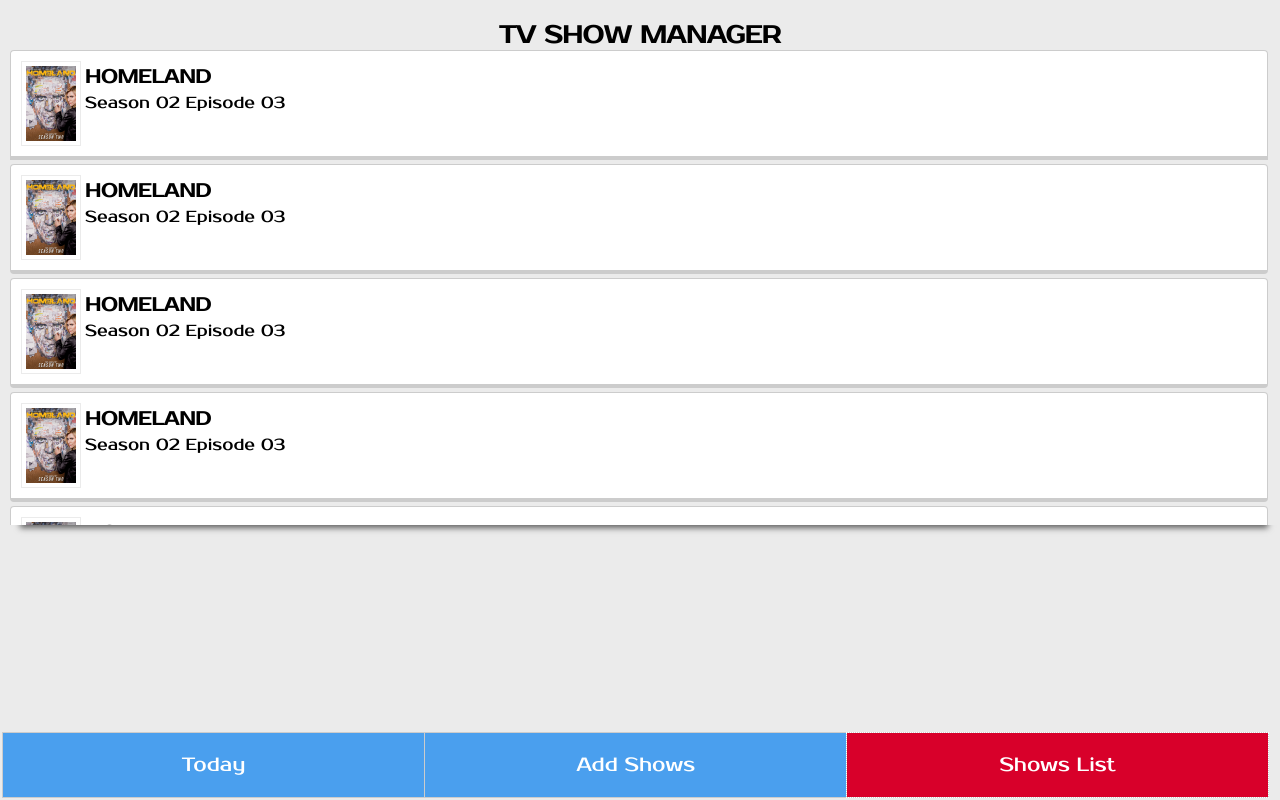
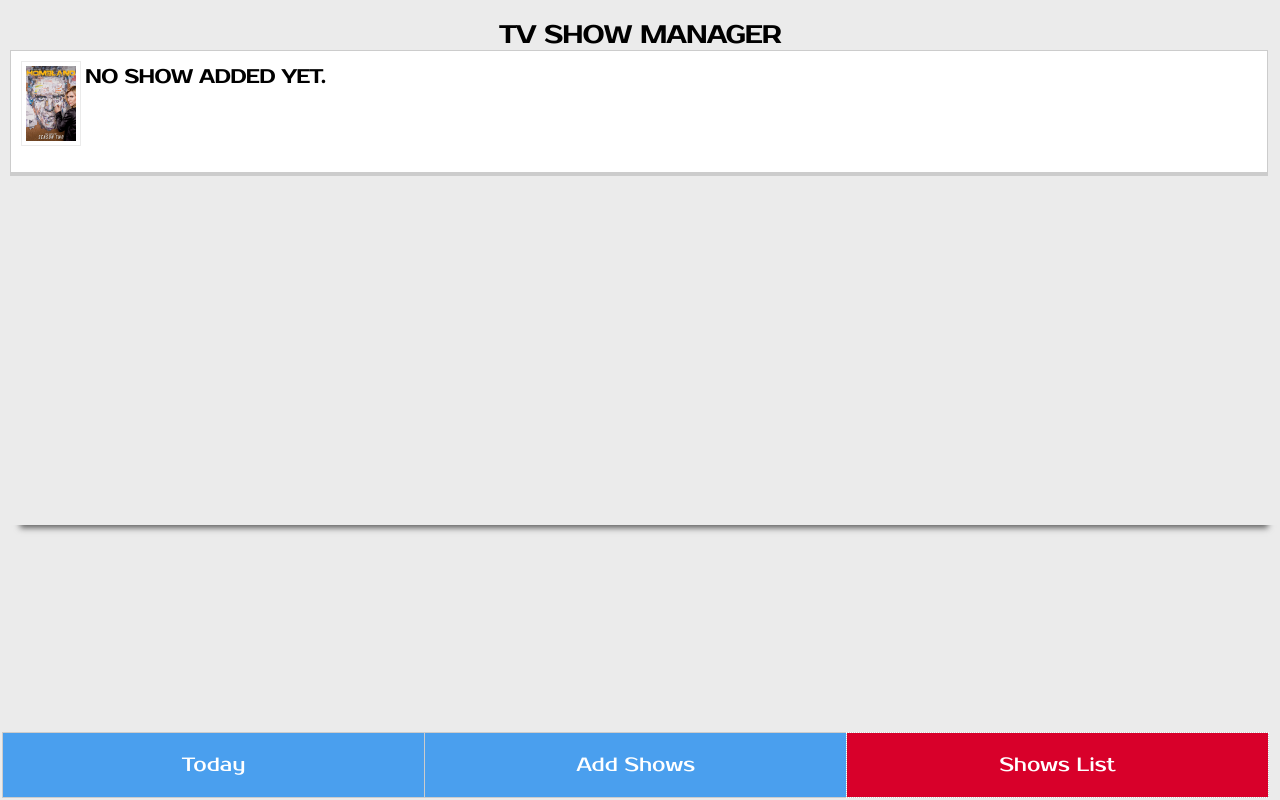
Before and after one commit to brijeshb42/tvm, a browser extension: page index.html in a window 1280 px wide. Both pictures are taken after a click on the link "Shows List". Drawn offline with Linux system fonts and the light colour scheme; files whose address does not match are found by name.

Commit message:
Updated to get all shows from indexedDB

```diff
--- a/index.html
+++ b/index.html
@@ -12,6 +12,7 @@
         <script src="js/vendor/jquery.mousewheel.min.js"></script>
         <script src="js/vendor/jquery.slimscroll.min.js"></script>
         <script src="js/vendor/angular.min.js"></script>
+        <script src="js/database.js"></script>
         <script src="js/index.js"></script>
     </head>
     <body data-ng-app data-ng-csp data-ng-controller="NavController">
@@ -97,48 +98,15 @@
                     </li>
                 </ul>
             </div>
-            <ul id="showList" class="show-list" data-ng-show="selectedNav==2">
-                <li class="list-item">
+            <ul id="showList" class="show-list" data-ng-show="selectedNav==2" data-ng-controller="ShowListController">
+            <!--li.list-item>div.autoOverflow.showHeader>img.showImg+h3.showTitle+p.nextShow-->
+                <li class="list-item" data-ng-repeat="item in shows">
                     <div class="autoOverflow showHeader">
                         <img src="img/show.jpg" alt="" class="showImg">
-                        <h3 class="showTitle">Homeland</h3>
-                        <p class="nextShow">Season 02 Episode 03</p>
+                        <h3 class="showTitle">{{item.title}}</h3>
+                        <p class="nextShow">{{item.air_day}}&nbsp;{{item.air_time}}</p>
                     </div>
-                </li>
-                <li class="list-item">
-                    <div class="autoOverflow showHeader">
-                        <img src="img/show.jpg" alt="" class="showImg">
-                        <h3 class="showTitle">Homeland</h3>
-                        <p class="nextShow">Season 02 Episode 03</p>
-                    </div>
-                </li>
-                <li class="list-item">
-                    <div class="autoOverflow showHeader">
-                        <img src="img/show.jpg" alt="" class="showImg">
-                        <h3 class="showTitle">Homeland</h3>
-                        <p class="nextShow">Season 02 Episode 03</p>
-                    </div>
-                </li>
-                <li class="list-item">
-                    <div class="autoOverflow showHeader">
-                        <img src="img/show.jpg" alt="" class="showImg">
-                        <h3 class="showTitle">Homeland</h3>
-                        <p class="nextShow">Season 02 Episode 03</p>
-                    </div>
-                </li>
-                <li class="list-item">
-                    <div class="autoOverflow showHeader">
-                        <img src="img/show.jpg" alt="" class="showImg">
-                        <h3 class="showTitle">Homeland</h3>
-                        <p class="nextShow">Season 02 Episode 03</p>
-                    </div>
-                </li>
-                <li class="list-item">
-                    <div class="autoOverflow showHeader">
-                        <img src="img/show.jpg" alt="" class="showImg">
-                        <h3 class="showTitle">Homeland</h3>
-                        <p class="nextShow">Season 02 Episode 03</p>
-                    </div>
+                    <p class="overview">{{item.overview}}</p>
                 </li>
             </ul>
             <div class="navs">
--- a/js/database.js
+++ b/js/database.js
@@ -23,7 +23,7 @@
 		var store = db.createObjectStore(DB_show,{keyPath:"showid"});
 		store.createIndex("title","title",{unique:false});
 		store.createIndex("air_day","air_day",{unique:false});
-		store.createIndex("deleted","deleted",{unique:false});
+		//store.createIndex("deleted","deleted",{unique:false});
 
 		var store2 = db.createObjectStore(DB_epi,{keyPath:"episodeID"});
 		store2.createIndex("showid","showid",{unique:false});
@@ -44,6 +44,7 @@
 			tv.indexedDB.getAllShows();
 		}*/
 		console.log("DB Opened.");
+		tv.indexedDB.getAllShows();
 	};
 
 	request.onerror = tv.indexedDB.onerror;
@@ -56,14 +57,12 @@
 	var request = store.add(show);
 
 	request.onsuccess = function(e){
-		bootbox.alert("Show added. Downloading Episode list.",function(){
-			tv.network.getEpisodes(show.showid);
-		});
-	};
-
-	request.onerror = function(e){
-		console.log(e);
-	};
+        console.log("Show Added.");
+        console.log(e);
+    };
+    request.onerror = function(e){
+    	console.log("error add show: "+d.title);
+    }
 }
 
 tv.indexedDB.getAllShows = function(){
@@ -71,8 +70,13 @@
 	var trans = db.transaction([DB_show],"readwrite");
 	var store = trans.objectStore(DB_show);
 	var req = store.count();
+	//console.log(req);
+	var scope = angular.element($("#showList")).scope();
 	req.onsuccess = function(e){
-		if(req.result){
+		if(req.result>0){
+			scope.$apply(function(){
+				scope.shows = [];
+			});
 			var keyRange = IDBKeyRange.lowerBound(0);
 			var cursorRequest = store.openCursor(keyRange);
 			cursorRequest.onsuccess = function(e){
@@ -80,22 +84,28 @@
 				//console.log(result);
 				if(!!result == false)
 					return;
-				tv.ui.renderShows(result.value);
+				console.log(result.value);
+				scope.$apply(function(){
+					scope.shows.push(result.value);
+				});
+				//tv.ui.renderShows(result.value);
 				//console.log(result);
-				tv.indexedDB.getPoster(result.value.showid);
+				//tv.indexedDB.getPoster(result.value.showid);
 				result.continue();
 			};
 			cursorRequest.onerror = function(e){
-				bootbox.alert("Error.");
+				console.log("Error.");
 				console.log(e);
 			};
 		}
 		else{
-			tv.ui.renderShows(0);
+			scope.$apply(function(){
+				scope.shows = [{title:"No Show Added Yet.",next:"",overview:""}];
+			});
 		}
 	};
 	req.onerror = function(e){
-		bootbox.alert("Error.");
+		console.log("Error.");
 		console.log(e);
 	}
 };
--- a/js/index.js
+++ b/js/index.js
@@ -25,6 +25,7 @@
     		height: "475px",
     		railVisible: true
     	});
+        tv.indexedDB.open();
     });
 })(jQuery);
 
@@ -73,6 +74,39 @@
         var d = $scope.shows[index];
         d.showid = d.tvdb_id;
         delete d["tvdb_id"];
-        console.log(d);
+        tv.indexedDB.addShow(d);
     };
 }
+
+function ShowListController($scope){
+    $scope.shows = [];
+    /*var db = tv.indexedDB.db;
+    var trans = db.transaction([DB_show],"readwrite");
+    var store = trans.objectStore(DB_show);
+    var request = store.count();
+    request.onsuccess = function(e){
+        if(request.result){
+            var keyRange = IDBKeyRange.lowerBound(0);
+            var cursorRequest = store.openCursor(keyRange);
+            cursorRequest.onsuccess = function(e){
+                var result = e.target.result;
+                console.log(result);
+                if(!!result == false)
+                    return;
+                $scope.shows = result.value;
+                result.continue();
+            }
+            cursorRequest.onerror = function(e){
+                console.log("Error during cursor");
+            }
+        }
+        else{
+            //tv.ui.renderShows(0);
+            console.log("else");
+        }
+    };
+    request.onerror = function(e){
+        console.log("Error opening tv_shows");
+        console.log(e);
+    };*/
+}
```
